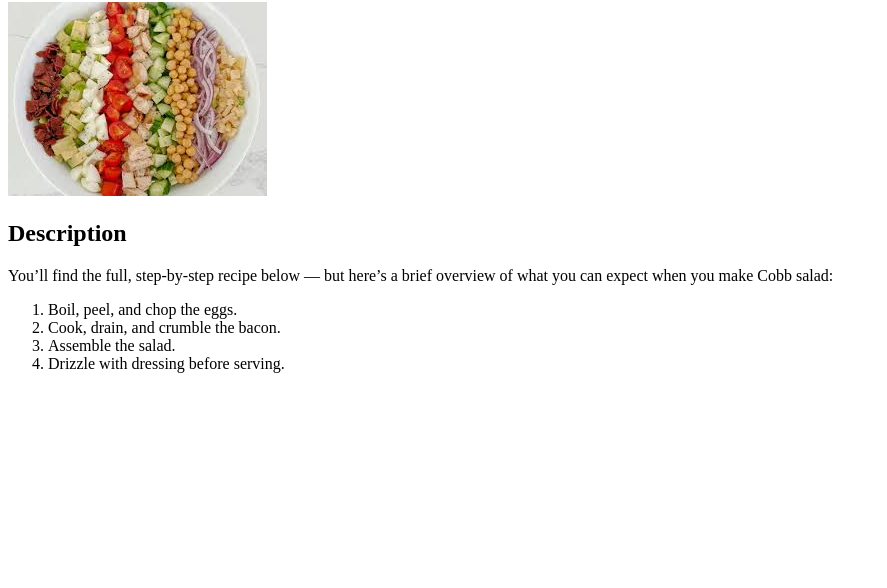
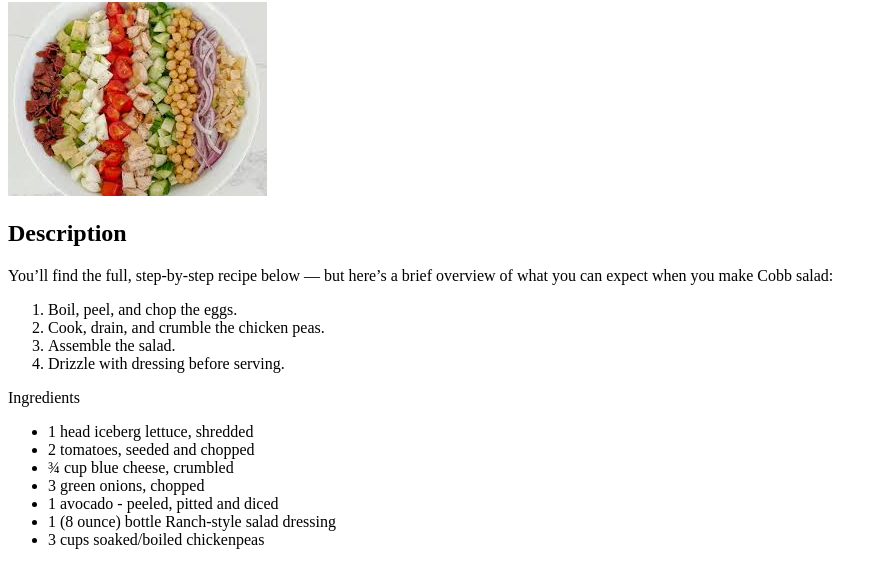
Before and after one commit to siddharth6001/Odin-recipes, a plain HTML site: page recipes/cobb_salad.html in a window 1280 px wide. Shown: the part 78-666 px from the top of the page, without its empty margins (0-887 px from the left). Drawn offline with Linux system fonts and the light colour scheme.

Commit message:
add paragraph ingredients and ingredients

```diff
--- a/recipes/cobb_salad.html
+++ b/recipes/cobb_salad.html
@@ -9,6 +9,11 @@
     <h1>cobb_salad</h1>
     <img src="/img/cobb salad.jpeg" alt="an img of cobb salad">
     <h2>Description</h2>
-    <p>You’ll find the full, step-by-step recipe below — but here’s a brief overview of what you can expect when you make Cobb salad: <br> <ol><li>Boil, peel, and chop the eggs.</li><li>Cook, drain, and crumble the bacon.</li><li>Assemble the salad.</li><li>Drizzle with dressing before serving.</li></ol></p>
+    <p>You’ll find the full, step-by-step recipe below — but here’s a brief overview of what you can expect when you make Cobb salad: <br> <ol><li>Boil, peel, and chop the eggs.</li><li>Cook, drain, and crumble the chicken peas.</li><li>Assemble the salad.</li><li>Drizzle with dressing before serving.</li></ol></p>
+    <p>Ingredients</p>
+    <ul><li>1 head iceberg lettuce, shredded</li><li>2 tomatoes, seeded and chopped</li>
+    <li>¾ cup blue cheese, crumbled</li><li>3 green onions, chopped</li>
+    <li>1 avocado - peeled, pitted and diced</li><li>1 (8 ounce) bottle Ranch-style salad dressing</li>
+    <li>3 cups soaked/boiled chickenpeas</li></ul>
 </body>
 </html>
```
